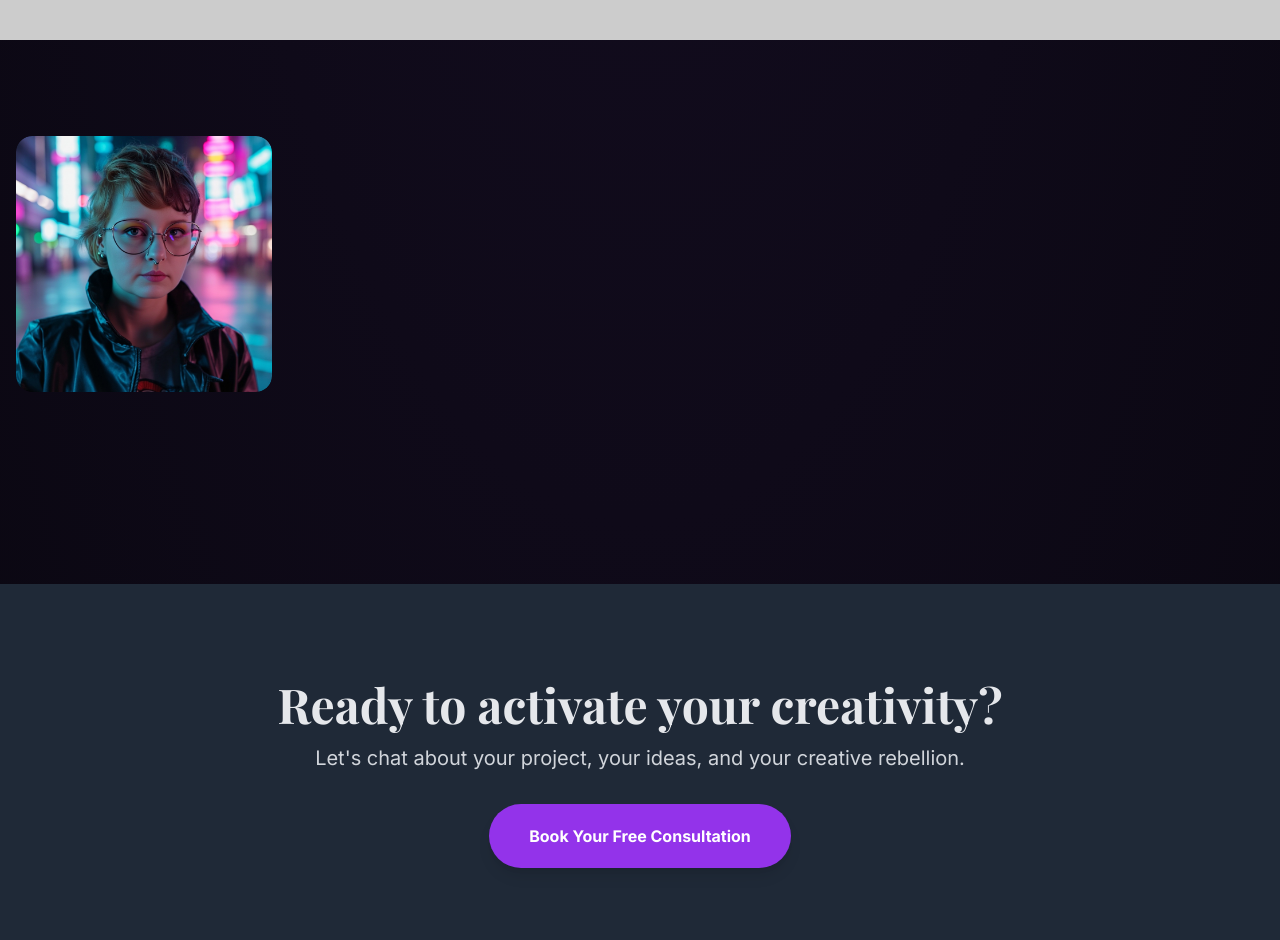
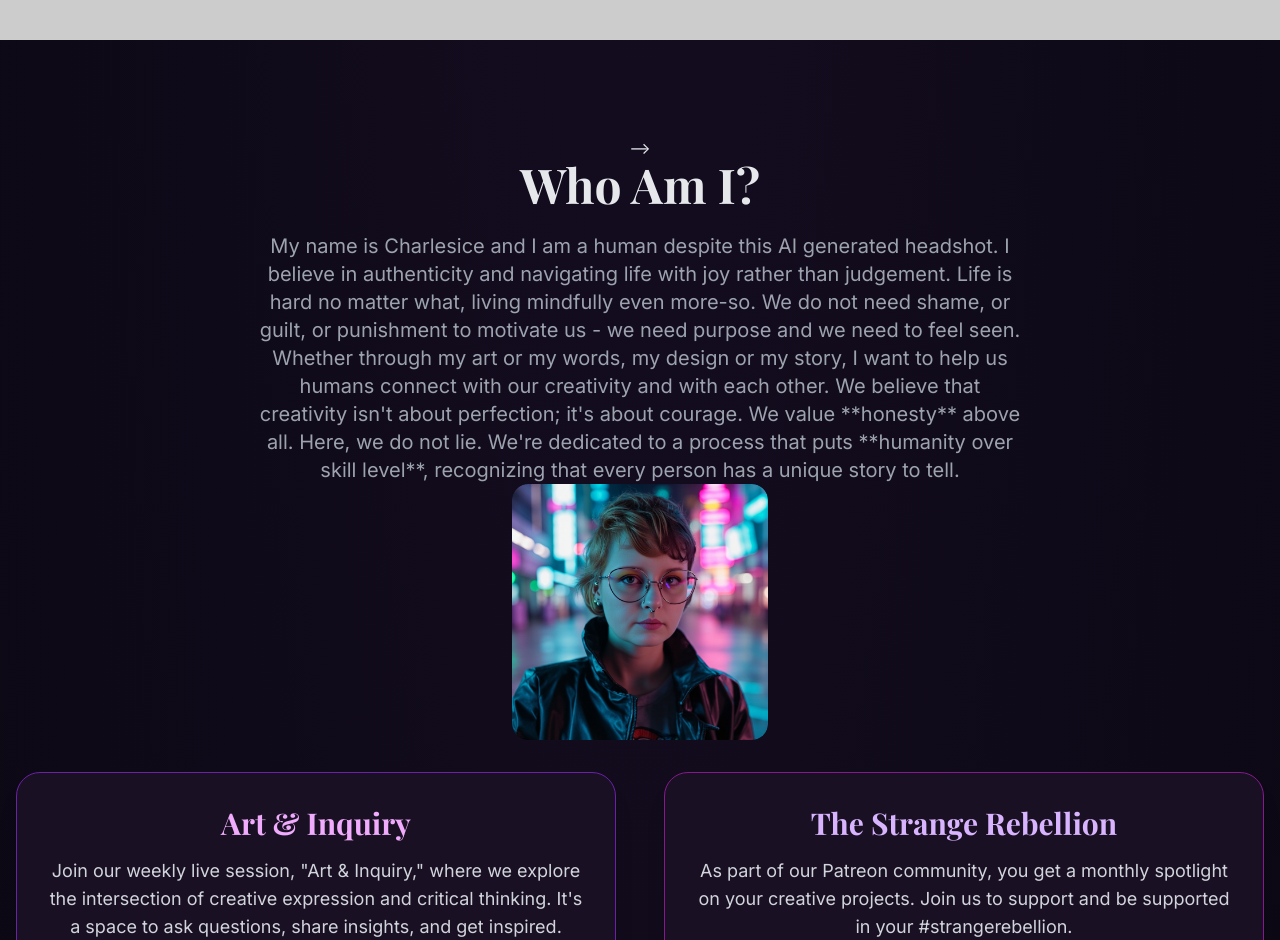
Before and after one commit to StrangeCreative/StrangeCreative.github.io, a plain HTML site: page index.html in a window 1280 px wide. Shown: the part 760-1700 px from the top of the page. Drawn offline with nearby package versions, Linux system fonts and the light colour scheme; placeholder pictures from the web are drawn by us.

Commit message:
Update index.html

```diff
--- a/index.html
+++ b/index.html
@@ -83,14 +83,14 @@
     <main class="container mx-auto px-4 py-16 sm:py-24">
 
         <!-- About/Philosophy Section -->
-        <section class="grid md:grid-cols-2 gap-12 mb-20 sm:mb-24">
+     <!--   <section class="grid md:grid-cols-2 gap-12 mb-20 sm:mb-24">
           <div class="relative rounded-2xl overflow-hidden w-64 h-64">
             <img src="https://raw.githubusercontent.com/StrangeCreative/StrangeCreative.github.io/main/CGHAIHeadshot2.png" alt="AI Headshot" class="w-full h-full object-cover rounded-2xl">
             <div class="absolute inset-0 bg-black bg-opacity-60 flex items-center justify-center opacity-0 hover:opacity-100 transition-opacity rounded-2xl">
               <span class="font-heading text-xl font-bold text-white">"Charlie"</span>
-        <!--    </div>
+            </div>
           </div>
-         </section>
+         </section> -->
          <section class="text-center mb-20 sm:mb-24"> -->
             <h2 class="text-3xl sm:text-5xl font-bold mb-6 hero-font">Who Am I?</h2>
             <div class="max-w-3xl mx-auto text-gray-400 text-lg sm:text-xl space-y-4">
```
